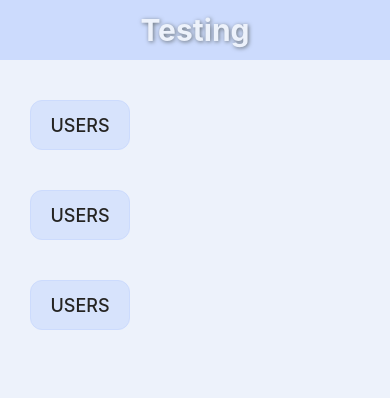
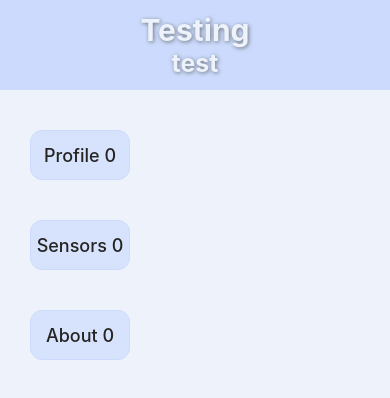
Before and after one commit to stelltriz/localizadorReactNative, a React Native app: screen / in a window 390 px wide. Shown: the top 398 px of the page. Built offline with nearby package versions, Linux system fonts and the light colour scheme.

Commit message:
atualizado

```diff
--- a/src/componentes/Botao.jsx
+++ b/src/componentes/Botao.jsx
@@ -1,9 +1,18 @@
 import { TouchableOpacity, Text, StyleSheet } from "react-native"
 
-export const Botao = () => {
+export const Botao = ({texto}) => { //or = props => | {props.texto}
+
+    let clicks = 0
+    const countClicks = () =>{
+        console.log(clicks++)
+    }
+
     return(
-        <TouchableOpacity style={estilos.container}>
-            <Text style={estilos.texto}>USERS</Text>
+        <TouchableOpacity
+            style={estilos.container}
+            onPress={countClicks}
+        >
+            <Text style={estilos.texto}>{texto} {clicks}</Text>
         </TouchableOpacity>
     )
 }
--- a/src/componentes/Header.jsx
+++ b/src/componentes/Header.jsx
@@ -1,9 +1,10 @@
 import { StyleSheet, View, Text } from "react-native"
 
-export  const Header = () => {
+export  const Header = ({titulo, subtitulo}) => {
     return(
         <View style={estilos.container}>
-            <Text style={estilos.texto}>Testing</Text>
+            <Text style={estilos.titulo}>{titulo}</Text>
+            <Text style={estilos.subtitulo}>{subtitulo}</Text>
         </View>
     )
 }
@@ -14,7 +15,7 @@ const estilos = StyleSheet.create({
         alignItems: 'center',
         paddingVertical: 12
     },
-    texto:{
+    titulo:{
         color: '#edf2fb',
         fontSize: 30,
         fontWeight: 'bold',
@@ -22,5 +23,15 @@ const estilos = StyleSheet.create({
         textShadowOffset: { width: 1, height: 1 },
         textShadowRadius: 4,
         fontFamily: ''
+    },
+    subtitulo:{
+        color: '#edf2fb',
+        fontSize: 25,
+        fontWeight: 'bold',
+        textShadowColor: '#6c757d',
+        textShadowOffset: { width: 1, height: 1 },
+        textShadowRadius: 4,
+        fontFamily: ''
     }
+
 })
--- a/src/pages/Inicial.jsx
+++ b/src/pages/Inicial.jsx
@@ -5,10 +5,13 @@ import { Botao } from '../componentes/Botao';
 export function Inicial(){
     return(
         <View style={estilos.container}>
-            <Header />
-            <Botao />
-            <Botao />
-            <Botao />
+            <Header
+                titulo="Testing"
+                subtitulo="test"
+            />
+            <Botao texto="Profile"/>
+            <Botao texto="Sensors"/>
+            <Botao texto="About"/>
         </View>
     );
 }
```
